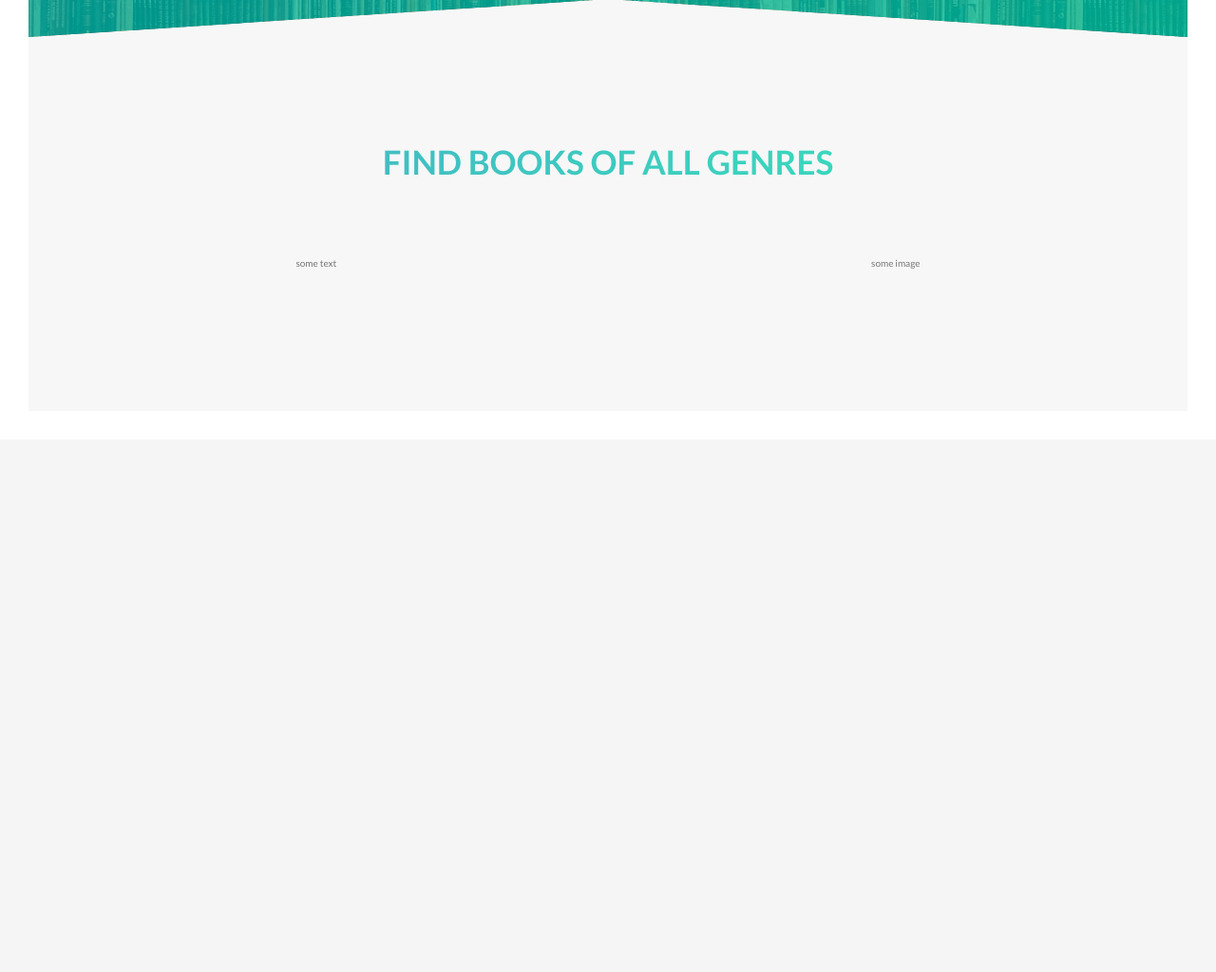
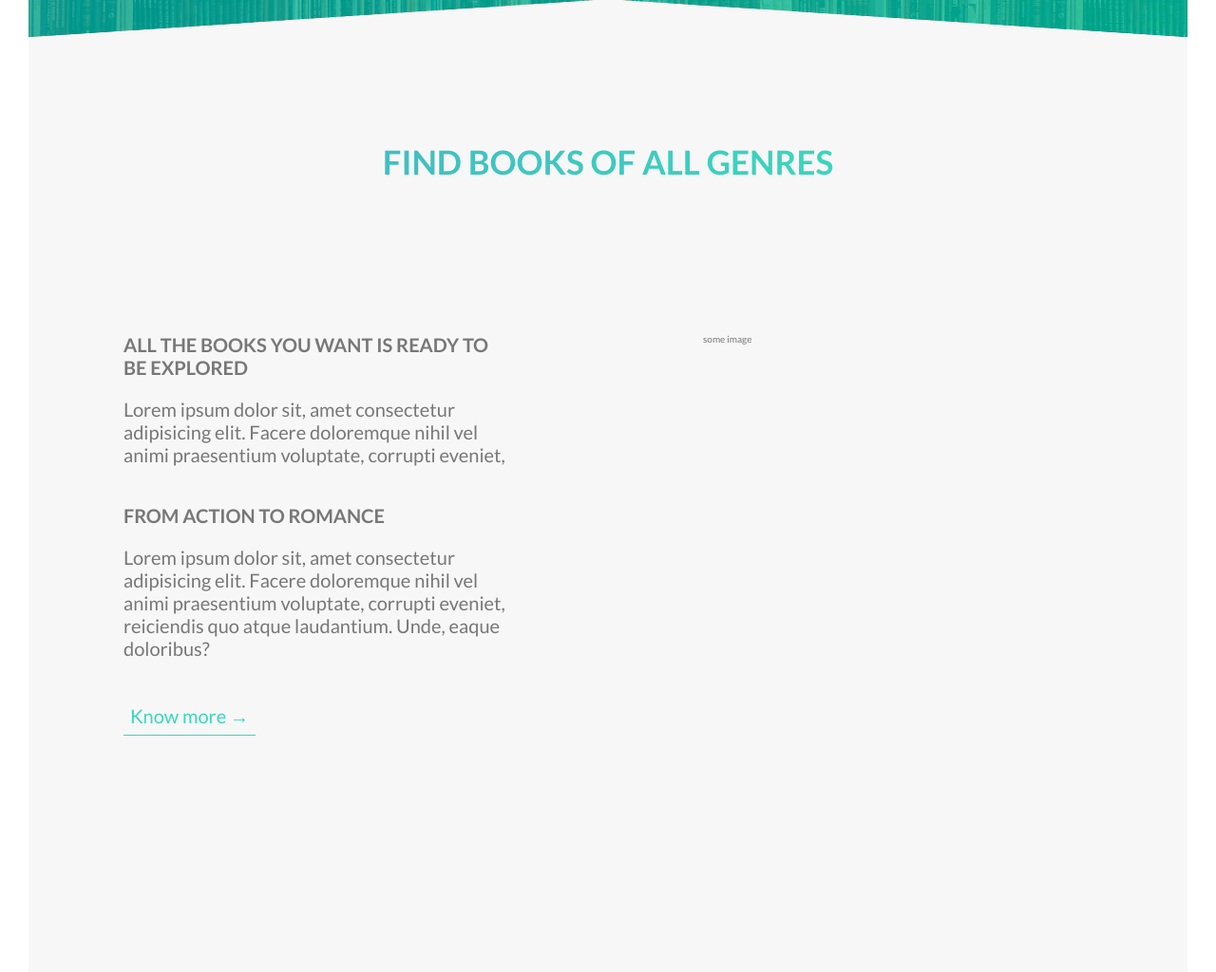
Before and after one commit to Kuntash/Bookstore, a PHP site: page / in a window 1280 px wide. Shown: the part 751-1775 px from the top of the page at 95% size. Before the commit the page ends 1034 px from the top, so only its background shows below. Run offline with PHP 8.4, Linux system fonts and the light colour scheme.

Commit message:
finished with left side of about section

```diff
--- a/css/style.css
+++ b/css/style.css
@@ -42,8 +42,8 @@ body {
 .u-center-text {
   text-align: center; }
 
-.bottom-margin-8rem {
-  margin-bottom: 8rem; }
+.bottom-margin-big {
+  margin-bottom: 6rem; }
 
 .heading-title {
   position: absolute;
@@ -85,6 +85,17 @@ body {
   .heading-secondary:hover {
     transform: skewX(15deg) skewY(2deg) scale(1.1);
     text-shadow: 0.5rem 1rem 2rem rgba(0, 0, 0, 0.2); }
+
+.heading-tertiary {
+  font-size: 2rem;
+  text-transform: uppercase;
+  font-weight: 700;
+  margin-bottom: 2rem; }
+
+.paragraph {
+  font-size: 2rem; }
+  .paragraph:not(:last-child) {
+    margin-bottom: 4rem; }
 
 .section-about {
   background-color: #f7f7f7;
@@ -129,6 +140,25 @@ body {
       transform: scaleX(1.2) scaleY(1.6);
       opacity: 0; }
 
+.about-btn:link, .about-btn:visited {
+  display: inline-block;
+  font-size: 2rem;
+  color: #00cdabc4;
+  text-decoration: none;
+  border-bottom: 0.1rem solid #00cdabc4;
+  padding: 0.7rem;
+  transition: 0.2s all; }
+
+.about-btn:hover {
+  color: #fff;
+  background-color: #00cdabc4;
+  transform: translateY(-0.3rem);
+  box-shadow: 0 0.5rem 1rem rgba(0, 0, 0, 0.2); }
+
+.about-btn:active {
+  transform: translateY(0);
+  box-shadow: 0 0.5rem 1rem rgba(0, 0, 0, 0.2); }
+
 .heading {
   height: 95vh;
   background-image: linear-gradient(to right bottom, #02aab0bd, #00cdabc4), url("../images/library.jfif");
@@ -149,3 +179,11 @@ body {
   display: flex;
   flex-direction: row;
   justify-content: space-around; }
+
+.section-about-subtext {
+  flex: 1;
+  margin: 10rem; }
+
+.section-about-subimage {
+  flex: 1;
+  margin: 10rem; }
--- a/index.html
+++ b/index.html
@@ -22,20 +22,30 @@
     <main class="main">
         <section class="section-about">
             <div class="u-center-text">
-                <h1 class="heading-secondary bottom-margin-8rem">
+                <h1 class="heading-secondary bottom-margin-big">
                     Find Books of All genres
                 </h1>
             </div>
             <div class="section-about-sub">
                 <div class="section-about-subtext">
-                    some text
+                    <h3 class="heading-tertiary">
+                        All the books you want is ready to be explored
+                    </h3>
+                    <p class="paragraph">
+                        Lorem ipsum dolor sit, amet consectetur adipisicing elit. Facere doloremque nihil vel animi praesentium voluptate, corrupti eveniet,
+                    </p>
+                    <h3 class="heading-tertiary">
+                        From action to romance
+                    </h3>
+                    <p class="paragraph">
+                        Lorem ipsum dolor sit, amet consectetur adipisicing elit. Facere doloremque nihil vel animi praesentium voluptate, corrupti eveniet, reiciendis quo atque laudantium. Unde, eaque doloribus?
+                    </p>
+                    <a href="" class="about-btn">Know more &rarr;</a>
                 </div>
                 <div class="section-about-subimage">
                     some image
                 </div>
             </div>
-
-
         </section>
     </main>
 </body>
--- a/sass/base/_typography.scss
+++ b/sass/base/_typography.scss
@@ -40,3 +40,17 @@
     text-shadow: 0.5rem 1rem 2rem rgba($color-black, 0.2);
   }
 }
+
+.heading-tertiary {
+  font-size: 2rem;
+  text-transform: uppercase;
+  font-weight: 700;
+  margin-bottom: 2rem;
+}
+.paragraph {
+  font-size: 2rem;
+
+  &:not(:last-child) {
+    margin-bottom: 4rem;
+  }
+}
--- a/sass/base/_utilities.scss
+++ b/sass/base/_utilities.scss
@@ -1,6 +1,6 @@
 .u-center-text {
   text-align: center;
 }
-.bottom-margin-8rem {
-  margin-bottom: 8rem;
+.bottom-margin-big {
+  margin-bottom: 6rem;
 }
--- a/sass/components/_buttons.scss
+++ b/sass/components/_buttons.scss
@@ -49,3 +49,27 @@
     }
   }
 }
+
+.about-btn {
+  &:link,
+  &:visited {
+    display: inline-block;
+    font-size: 2rem;
+    color: $color-primary;
+    text-decoration: none;
+    border-bottom: 0.1rem solid $color-primary;
+    padding: 0.7rem;
+    transition: 0.2s all;
+  }
+
+  &:hover {
+    color: #fff;
+    background-color: $color-primary;
+    transform: translateY(-0.3rem);
+    box-shadow: 0 0.5rem 1rem rgba($color-black, 0.2);
+  }
+  &:active {
+    transform: translateY(0);
+    box-shadow: 0 0.5rem 1rem rgba($color-black, 0.2);
+  }
+}
--- a/sass/layouts/_about.scss
+++ b/sass/layouts/_about.scss
@@ -3,3 +3,12 @@
   flex-direction: row;
   justify-content: space-around;
 }
+
+.section-about-subtext {
+  flex: 1;
+  margin: 10rem;
+}
+.section-about-subimage {
+  flex: 1;
+  margin: 10rem;
+}
```
